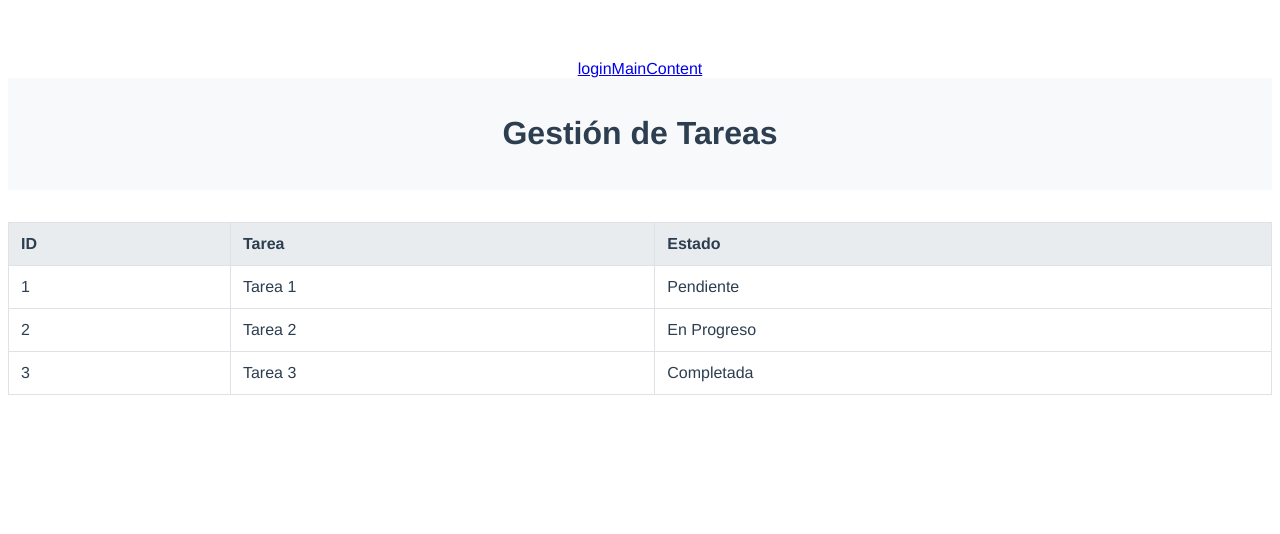
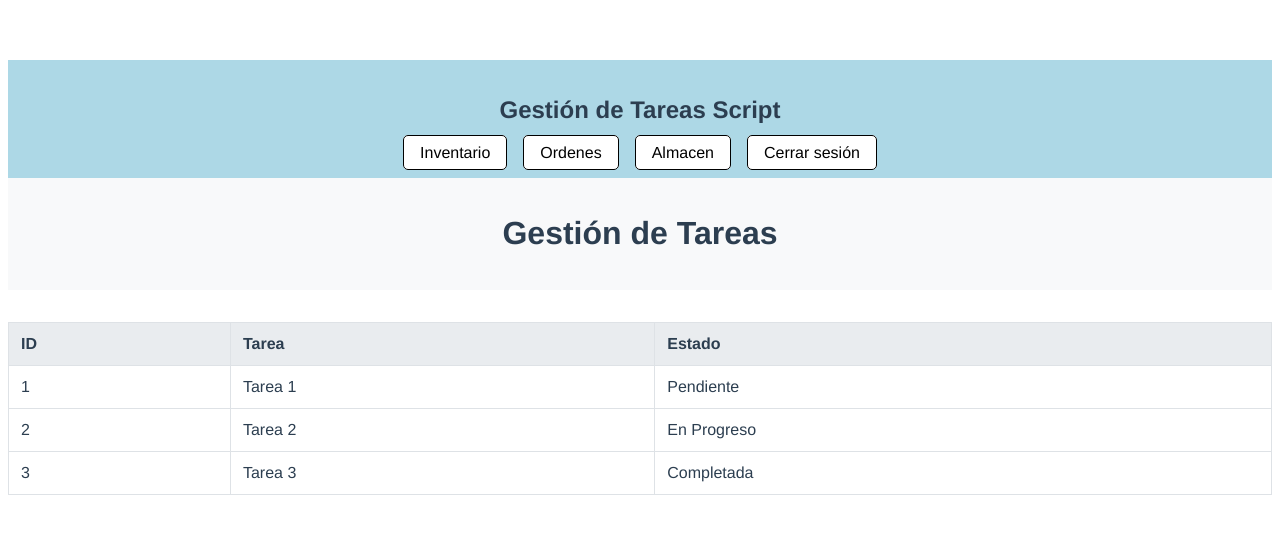
Before and after one commit to AtoBerenguer/gehm, a Vue app: page /main in a window 1280 px wide. Shown: the top 534 px of the page. Built offline with nearby package versions, Linux system fonts and the light colour scheme.

Commit message:
Añadir nuevos componentes de inventario, tareas y registro de usuario; actualizar enrutamiento

```diff
--- a/src/App.vue
+++ b/src/App.vue
@@ -1,7 +1,6 @@
 <template>
   <div id="app">
-    <router-link to="/">login</router-link>
-    <router-link to="/main">MainContent</router-link>
+
     <router-view></router-view>
   </div>
 </template>
--- /dev/null
+++ b/src/components/inventary/allInventario.vue
@@ -0,0 +1,15 @@
+<template>
+    <div>
+        <h1>INVENTARIO WORKS!</h1>
+    </div>
+</template>
+
+<script>
+    export default {
+        name: 'allInventario'
+    }
+</script>
+
+<style scoped>
+
+</style>
--- /dev/null
+++ b/src/components/inventary/equipoSelected.vue
@@ -0,0 +1,15 @@
+<template>
+    <div>
+        <h1>EQUIPO SELECTED WORKS!</h1>
+    </div>
+</template>
+
+<script>
+    export default {
+        name: 'equipoSelected'
+    }
+</script>
+
+<style scoped>
+
+</style>
--- /dev/null
+++ b/src/components/login/registerUser.vue
@@ -0,0 +1,15 @@
+<template>
+    <div>
+        <h1>REGISTER USER WORKS!</h1>
+    </div>
+</template>
+
+<script>
+    export default {
+        name: 'registerUser'
+    }
+</script>
+
+<style scoped>
+
+</style>
--- a/src/components/mainContent.vue
+++ b/src/components/mainContent.vue
@@ -1,5 +1,7 @@
 <template>
     <div>
+        <HeaderComponent></HeaderComponent>
+
         <header>
             <h1>Gestión de Tareas</h1>
         </header>
@@ -25,7 +27,13 @@
 </template>
 
 <script>
+import HeaderComponent from './shared/headerComponent.vue';
+
 export default {
+    name: 'MainContent',
+    components: {
+        HeaderComponent
+    },
     data() {
         return {
             tareas: [
--- /dev/null
+++ b/src/components/shared/headerComponent.vue
@@ -0,0 +1,62 @@
+<template>
+    <header class="header">
+        <h2>{{text}}</h2>
+
+        <nav class="nav">
+            <ul class="nav-list">
+                <li class="nav-item"><router-link to="/inventary" class="nav-link">Inventario</router-link></li>
+                <li class="nav-item"><router-link to="/tareasList" class="nav-link">Ordenes</router-link></li>
+                <li class="nav-item"><router-link to="/" class="nav-link">Almacen</router-link></li>
+                <li class="nav-item"><router-link to="/" class="nav-link">Cerrar sesión</router-link></li>
+            </ul>
+        </nav>
+    </header>
+</template>
+
+<script>
+export default {
+    name: 'HeaderComponent',
+    data() {
+        return {
+            text: 'Gestión de Tareas Script'
+        };
+    }
+}
+
+</script>
+
+<style scoped>
+.header {
+    background-color: #add8e6;
+    padding: 1rem;
+}
+
+.nav {
+    display: flex;
+    justify-content: space-around;
+}
+
+.nav-list {
+    list-style: none;
+    display: flex;
+    gap: 1rem;
+    padding: 0;
+    margin: 0;
+}
+
+
+
+.nav-link {
+    text-decoration: none;
+    color: black;
+    background-color: white;
+    border: 1px solid black;
+    border-radius: 5px;
+    padding: 0.5rem 1rem;
+    transition: background-color 0.3s;
+}
+
+.nav-link:hover {
+    background-color: #f0f0f0;
+}
+</style>
--- /dev/null
+++ b/src/components/task/tareaSelected.vue
@@ -0,0 +1,15 @@
+<template>
+    <div>
+        <h1>TAREA SELECTED WORKS!</h1>
+    </div>
+</template>
+
+<script>
+    export default {
+        name: 'tareaSelected'
+    }
+</script>
+
+<style scoped>
+
+</style>
--- /dev/null
+++ b/src/components/task/tareasList.vue
@@ -0,0 +1,15 @@
+<template>
+    <div>
+        <h1>TAREAS LIST WORKS!</h1>
+    </div>
+</template>
+
+<script>
+    export default {
+        name: 'tareasList'
+    }
+</script>
+
+<style scoped>
+
+</style>
--- a/src/router/index.js
+++ b/src/router/index.js
@@ -1,6 +1,11 @@
 import { createRouter, createWebHistory } from 'vue-router';
 import mainContent from '@/components/mainContent.vue';
-import loginApp from '@/components/loginApp.vue';
+import loginApp from '@/components/login/loginApp.vue';
+import allInventario from '@/components/inventary/allInventario';
+import equipoSelected from '@/components/inventary/equipoSelected';
+import registerUser from '@/components/login/registerUser.vue';
+import tareasList from '@/components/task/tareasList';
+import tareaSelected from '@/components/task/tareaSelected';
 
 const routes = [
     {
@@ -10,10 +15,37 @@ const routes = [
 
     },
     {
+        path: '/register',
+        name: 'register',
+        component: registerUser
+
+    },
+    {
         path: '/main',
         name: 'mainContent',
         component: mainContent
-    }
+    },
+    {
+        path: '/inventary',
+        name: 'inventary',
+        component: allInventario
+    },
+    {
+        path: '/equipoSelected',
+        name: 'equipoSelected',
+        component: equipoSelected
+    },
+    {
+        path: '/tareaSelected',
+        name: 'tareaSelected',
+        component: tareaSelected
+    },
+    {
+        path: '/tareasList',
+        name: 'tareasList',
+        component: tareasList
+    },
+
 ]
 
 const router = createRouter({
```
Also changed, not shown: src/components/shared/footerComponent.vue (added, +15 -0 lines), src/components/login/loginApp.vue (renamed from src/components/loginApp.vue).
